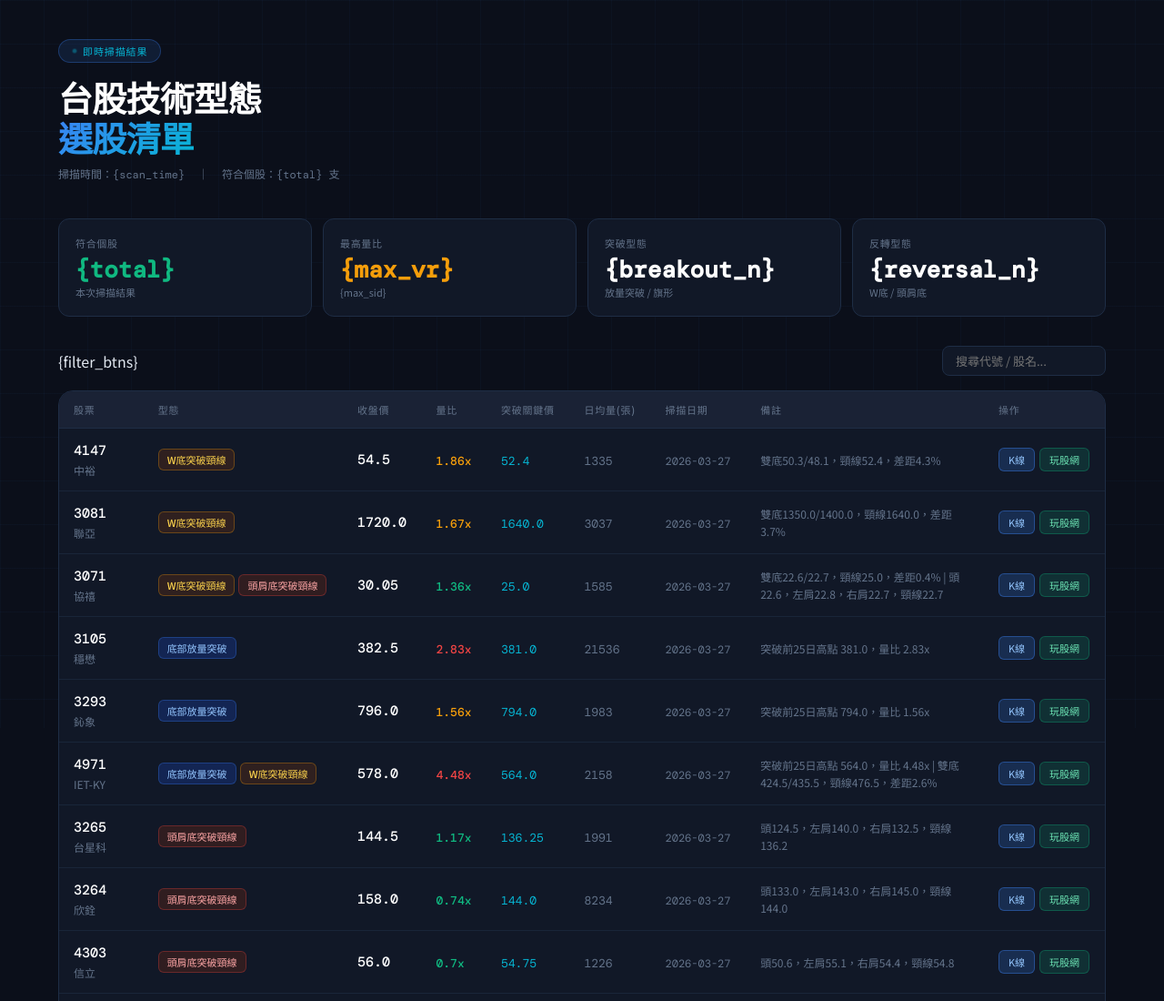
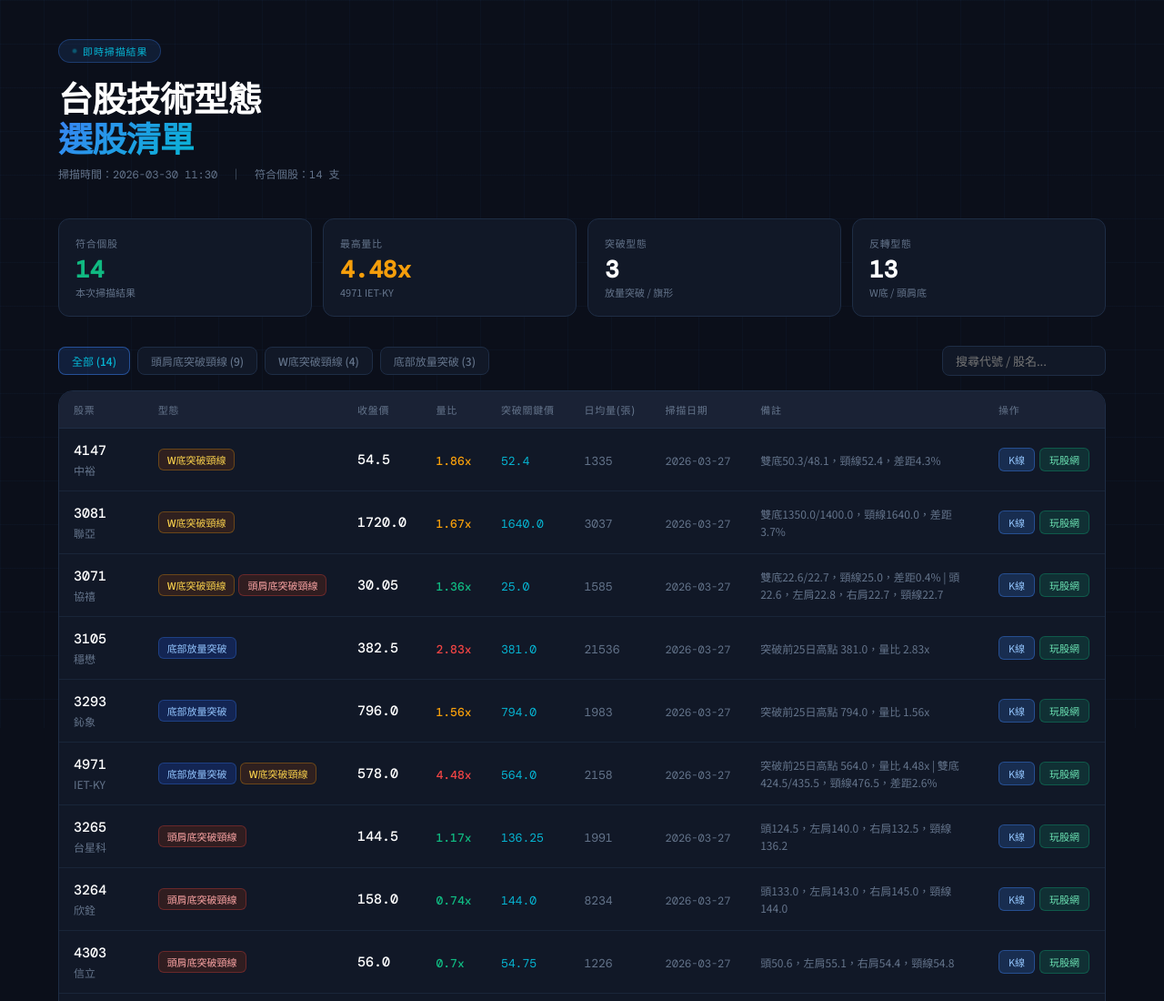
Before and after one commit to opl2kiss-hash/stock-ascension, a plain HTML site: page index.html in a window 1280 px wide. Shown: the top 1100 px of the page at 91% size. Drawn offline with nearby package versions, Linux system fonts and the light colour scheme.

Commit message:
修正標題變數顯示

```diff
--- a/index.html
+++ b/index.html
@@ -85,15 +85,15 @@ td{padding:14px 16px;font-size:13px;vertical-align:middle;}
   <div style="margin-bottom:40px;">
     <div class="label-pill">即時掃描結果</div>
     <h1>台股技術型態<br><span>選股清單</span></h1>
-    <div class="scan-meta">掃描時間：{scan_time} &nbsp;｜&nbsp; 符合個股：{total} 支</div>
+    <div class="scan-meta">掃描時間：2026-03-30 11:30 &nbsp;｜&nbsp; 符合個股：14 支</div>
   </div>
   <div class="stats-row">
-    <div class="stat-card"><div class="stat-label">符合個股</div><div class="stat-value green" id="total-count">{total}</div><div class="stat-sub">本次掃描結果</div></div>
-    <div class="stat-card"><div class="stat-label">最高量比</div><div class="stat-value gold">{max_vr}</div><div class="stat-sub">{max_sid}</div></div>
-    <div class="stat-card"><div class="stat-label">突破型態</div><div class="stat-value">{breakout_n}</div><div class="stat-sub">放量突破 / 旗形</div></div>
-    <div class="stat-card"><div class="stat-label">反轉型態</div><div class="stat-value">{reversal_n}</div><div class="stat-sub">W底 / 頭肩底</div></div>
+    <div class="stat-card"><div class="stat-label">符合個股</div><div class="stat-value green" id="total-count">14</div><div class="stat-sub">本次掃描結果</div></div>
+    <div class="stat-card"><div class="stat-label">最高量比</div><div class="stat-value gold">4.48x</div><div class="stat-sub">4971 IET-KY</div></div>
+    <div class="stat-card"><div class="stat-label">突破型態</div><div class="stat-value">3</div><div class="stat-sub">放量突破 / 旗形</div></div>
+    <div class="stat-card"><div class="stat-label">反轉型態</div><div class="stat-value">13</div><div class="stat-sub">W底 / 頭肩底</div></div>
   </div>
-  <div class="toolbar">{filter_btns}
+  <div class="toolbar"><button class="filter-btn active" onclick="filterPattern('all',this)">全部 (14)</button><button class="filter-btn" onclick="filterPattern('頭肩底突破頸線',this)">頭肩底突破頸線 (9)</button><button class="filter-btn" onclick="filterPattern('W底突破頸線',this)">W底突破頸線 (4)</button><button class="filter-btn" onclick="filterPattern('底部放量突破',this)">底部放量突破 (3)</button>
     <input class="search-box" type="text" placeholder="搜尋代號 / 股名..." oninput="searchTable(this.value)">
   </div>
   <div class="table-wrap"><table id="main-table">
```
